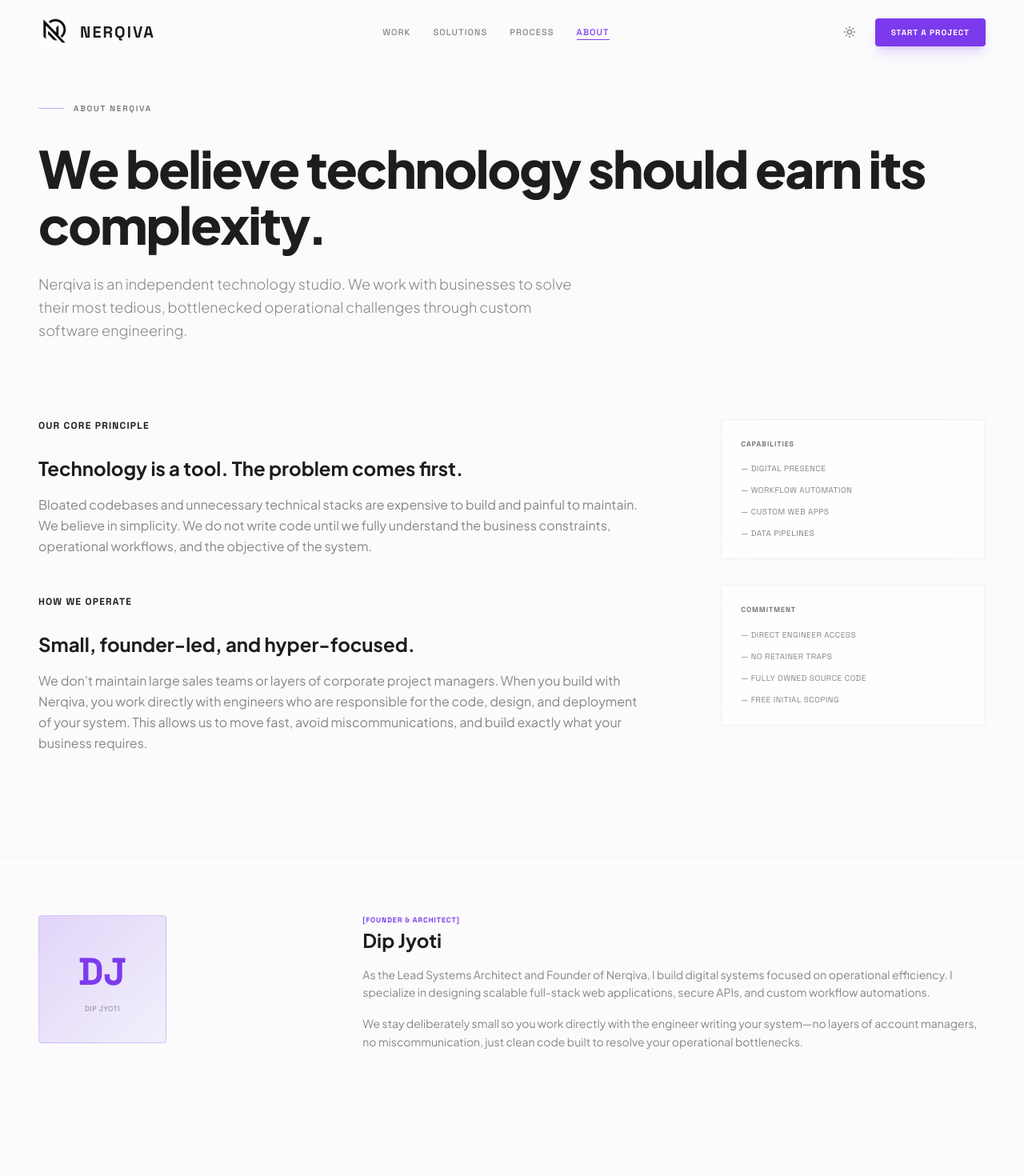
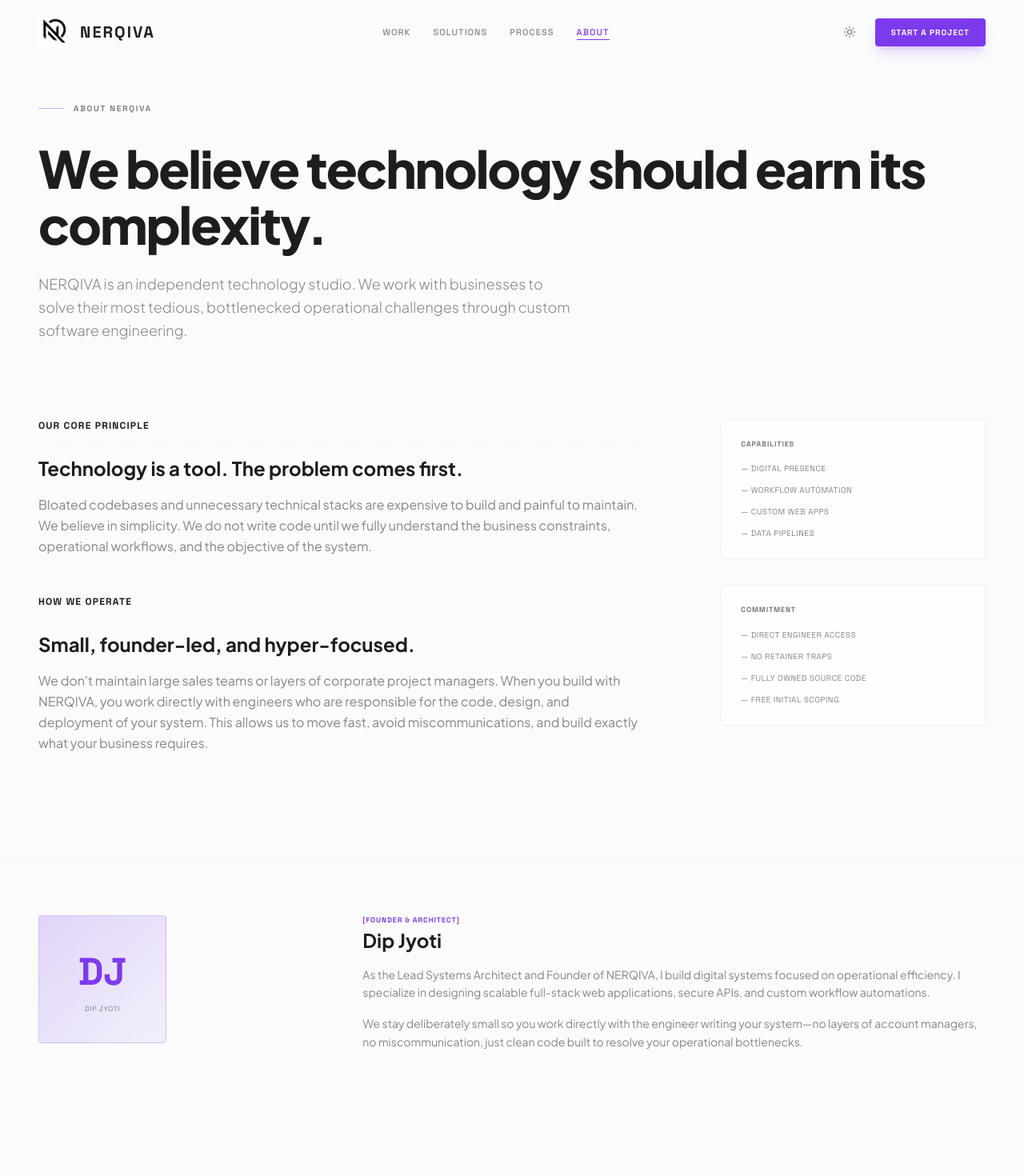
Before and after one commit to dipexplorer/nerqiva-agency-site, a Next.js app: page /about in a window 1280 px wide. Shown: the top 1470 px of the page at 80% size. Built offline with nearby package versions, Linux system fonts and the light colour scheme.

Commit message:
chore: normalize brand name to NERQIVA across all files

```diff
--- a/src/app/about/page.tsx
+++ b/src/app/about/page.tsx
@@ -8,20 +8,20 @@ export default function AboutPage() {
   return (
     <>
       <Head>
-        <title>About Nerqiva | NERQIVA</title>
+        <title>About NERQIVA | NERQIVA</title>
       </Head>
       <div className="pt-32 relative z-20">
         <div className="section-container mb-24 max-w-4xl">
           <div className="flex items-center gap-3 mb-8">
             <div className="h-px w-8 bg-accent/40" />
-            <span className="label-eyebrow">About Nerqiva</span>
+            <span className="label-eyebrow">About NERQIVA</span>
           </div>
           <h1 className="font-sans font-extrabold text-text-primary leading-[1.1] mb-6 tracking-tight"
               style={{ fontSize: "clamp(2.5rem, 5vw, 4rem)", letterSpacing: "-0.03em" }}>
             We believe technology should earn its complexity.
           </h1>
           <p className="text-text-secondary text-lg leading-relaxed max-w-2xl font-light">
-            Nerqiva is an independent technology studio. We work with businesses to solve their most tedious, bottlenecked operational challenges through custom software engineering.
+            NERQIVA is an independent technology studio. We work with businesses to solve their most tedious, bottlenecked operational challenges through custom software engineering.
           </p>
         </div>
 
@@ -48,7 +48,7 @@ export default function AboutPage() {
                   Small, founder-led, and hyper-focused.
                 </h3>
                 <p className="text-text-secondary text-base leading-relaxed">
-                  We don&apos;t maintain large sales teams or layers of corporate project managers. When you build with Nerqiva, you work directly with engineers who are responsible for the code, design, and deployment of your system. This allows us to move fast, avoid miscommunications, and build exactly what your business requires.
+                  We don&apos;t maintain large sales teams or layers of corporate project managers. When you build with NERQIVA, you work directly with engineers who are responsible for the code, design, and deployment of your system. This allows us to move fast, avoid miscommunications, and build exactly what your business requires.
                 </p>
               </section>
             </div>
@@ -100,7 +100,7 @@ export default function AboutPage() {
                 Dip Jyoti
               </h2>
               <p className="text-text-secondary text-sm leading-relaxed">
-                As the Lead Systems Architect and Founder of Nerqiva, I build digital systems focused on operational efficiency. I specialize in designing scalable full-stack web applications, secure APIs, and custom workflow automations.
+                As the Lead Systems Architect and Founder of NERQIVA, I build digital systems focused on operational efficiency. I specialize in designing scalable full-stack web applications, secure APIs, and custom workflow automations.
               </p>
               <p className="text-text-secondary text-sm leading-relaxed">
                 We stay deliberately small so you work directly with the engineer writing your system—no layers of account managers, no miscommunication, just clean code built to resolve your operational bottlenecks.
--- a/src/app/privacy/page.tsx
+++ b/src/app/privacy/page.tsx
@@ -18,7 +18,7 @@ const PRIVACY_SECTIONS = [
     code: "SECURITY_ENCRYPTION",
     title: "Zero-Trust Data Protection",
     icon: Shield,
-    body: "Operational security is baked into our infrastructure. Any project brief submitted to Nerqiva is immediately encapsulated and stored securely. We enforce strict role-based access control, ensuring that your system constraints and architecture ideas are only visible to the active engineering team assigned to evaluate your brief. We do not sell, license, or share your proprietary challenges with external agencies or sales vendors.",
+    body: "Operational security is baked into our infrastructure. Any project brief submitted to NERQIVA is immediately encapsulated and stored securely. We enforce strict role-based access control, ensuring that your system constraints and architecture ideas are only visible to the active engineering team assigned to evaluate your brief. We do not sell, license, or share your proprietary challenges with external agencies or sales vendors.",
   },
   {
     number: "03",
--- a/src/app/terms/page.tsx
+++ b/src/app/terms/page.tsx
@@ -18,14 +18,14 @@ const TERMS_SECTIONS = [
     code: "CODE_REPOS_OWNERSHIP",
     title: "Bilateral Code Ownership",
     icon: Code,
-    body: "Unless specified otherwise in a custom Statement of Work, all original source code, API pipelines, custom database schemas, configurations, and interface layouts engineered by Nerqiva will be fully transferred to the client upon receipt of final project payments. Nerqiva retains no licensing hooks, proprietary locks, or runtime restrictions on your shipped systems.",
+    body: "Unless specified otherwise in a custom Statement of Work, all original source code, API pipelines, custom database schemas, configurations, and interface layouts engineered by NERQIVA will be fully transferred to the client upon receipt of final project payments. NERQIVA retains no licensing hooks, proprietary locks, or runtime restrictions on your shipped systems.",
   },
   {
     number: "03",
     code: "LIABILITY_LIMITS",
     title: "Infrastructure Liability Limits",
     icon: AlertTriangle,
-    body: "Nerqiva builds systems to highly rigorous, type-safe production standards. However, we do not claim liability for runtime outages caused by external infrastructure APIs or third-party hosting partners (such as Vercel, Supabase, AWS, or Stripe). Risk mitigation is achieved through automated fallback pipelines and operational error tracking.",
+    body: "NERQIVA builds systems to highly rigorous, type-safe production standards. However, we do not claim liability for runtime outages caused by external infrastructure APIs or third-party hosting partners (such as Vercel, Supabase, AWS, or Stripe). Risk mitigation is achieved through automated fallback pipelines and operational error tracking.",
   }
 ];
 
--- a/src/components/ProblemSection.tsx
+++ b/src/components/ProblemSection.tsx
@@ -233,7 +233,7 @@ export default function ProblemSection() {
                         <RefreshCw size={12} className="text-accent mt-0.5 shrink-0" />
                         <div>
                           <span className="font-mono text-[8px] uppercase tracking-widest text-text-tertiary block mb-0.5">
-                            Nerqiva Resolution
+                            NERQIVA Resolution
                           </span>
                           <span className="text-xs font-semibold text-text-primary">
                             {activeProblem.resolution}
```
